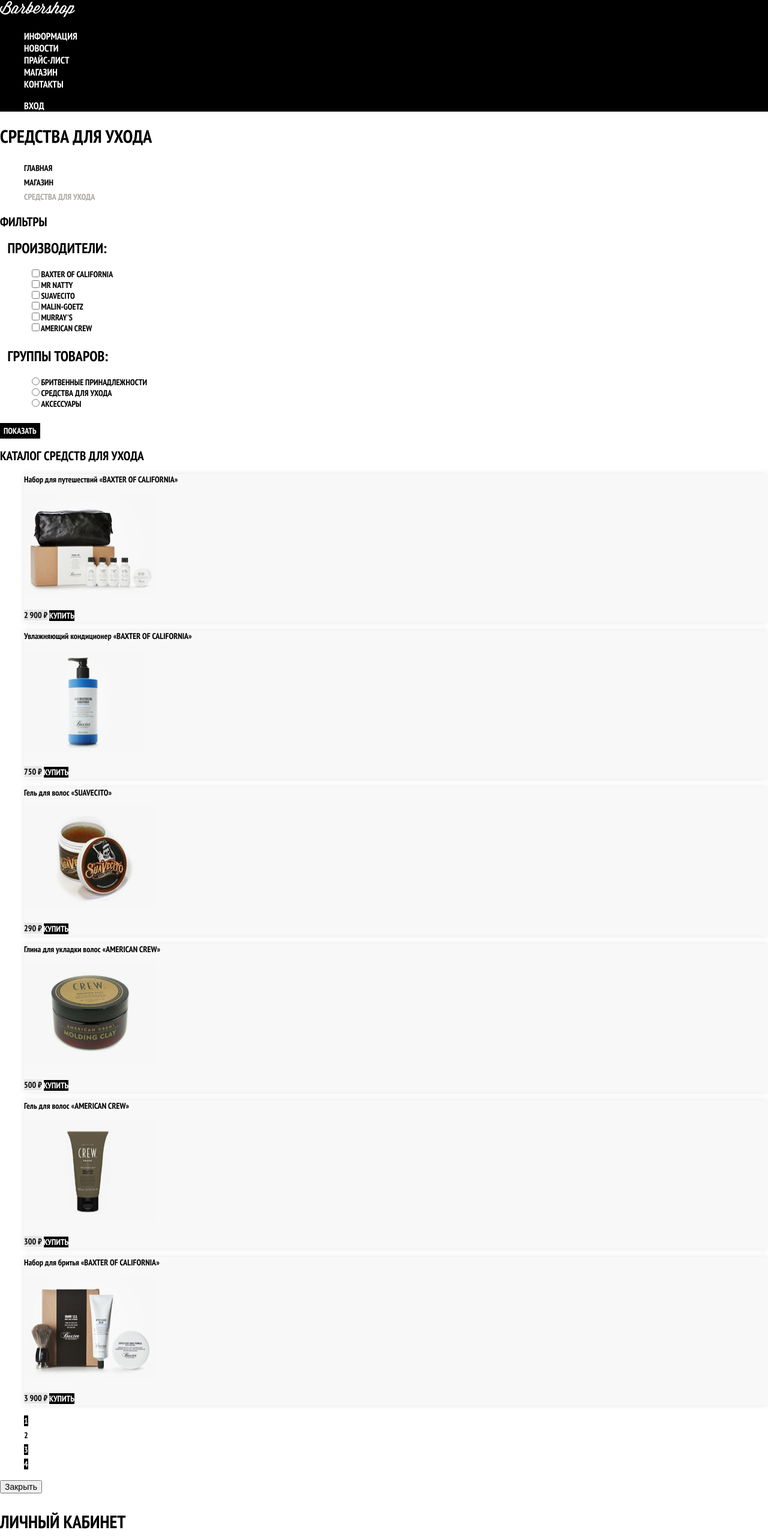
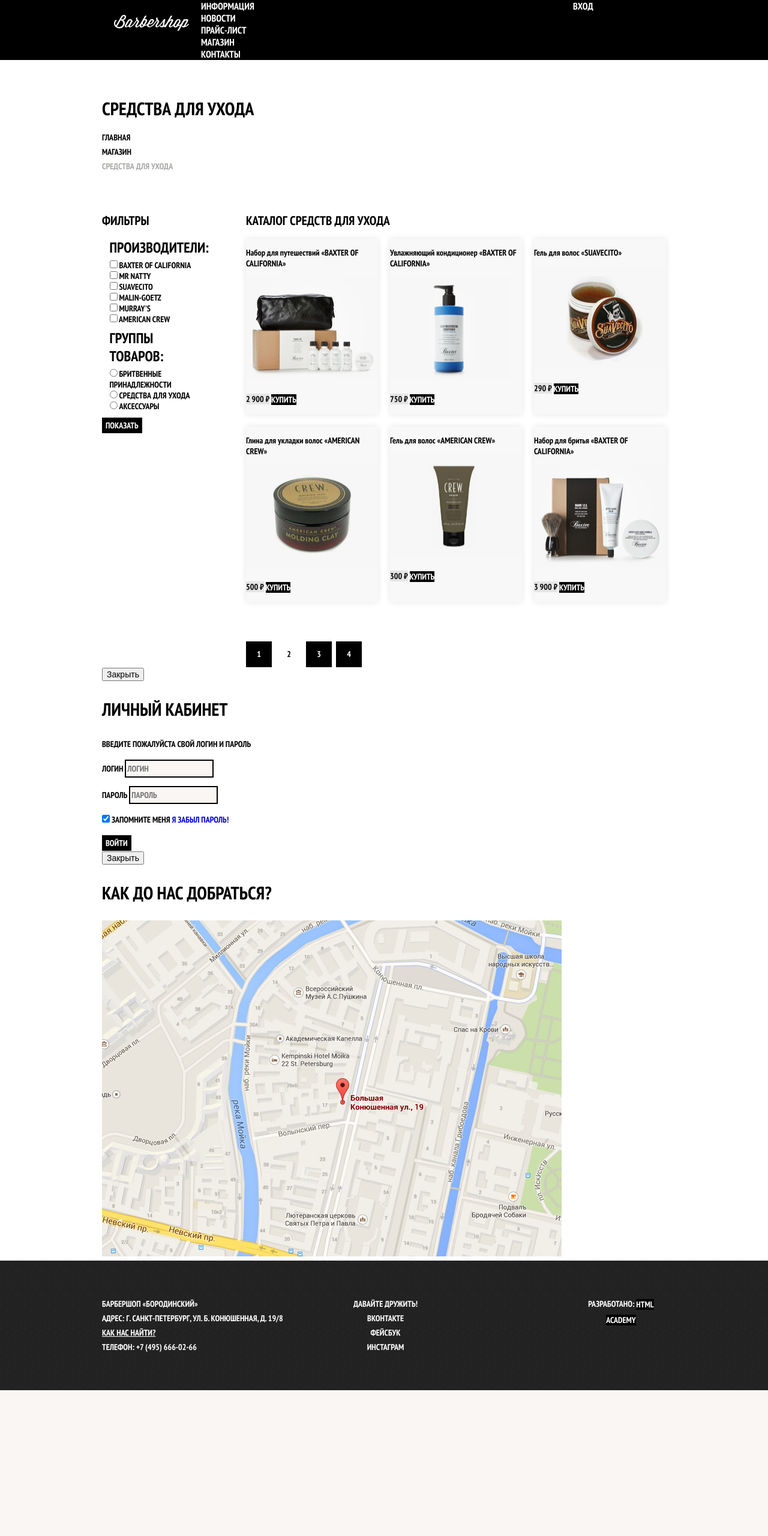
Before and after one commit to Akvy/447815-barbershop, a plain HTML site: page catalog.html in a window 1280 px wide. Shown: the top 2560 px of the page at 60% size. After the commit the page ends 2317 px from the top, so only its background shows below. Drawn offline with Linux system fonts and the light colour scheme.

Commit message:
Барбершоп закончил
Честно говоря, подход академии неудобный по части сеток) Делали бы "по живому" лучше ну или и так и так, потому что в этих подсвеченных контейнерах и удалении половины кода со стилями черт ногу сломит, в начале шло очень медленно, но потом приноровился, что-то сделал по-другому, но с тем же результатом) Сейчас хочу начать хотя бы девайс, а там посмотрим как пойдет)

```diff
--- a/catalog.html
+++ b/catalog.html
@@ -9,7 +9,7 @@
   </head>
   <body class="inner-page">
     <header class="main-header">
-      <nav class="main-nav">
+      <nav class="main-nav container">
         <a href="index.html" class="header-main-logo">
           <img src="img/logo.svg" alt="Лого барбершопа «Бородинский»" width="125" height="30">
         </a>
@@ -53,6 +53,7 @@
         </li>
       </ul>
 
+      <div class="catalog-columns">
         <section class="catalog-filters">
           <h2 class="visually hidden">Фильтры</h2>
 
@@ -60,7 +61,7 @@
             <fieldset>
               <legend>Производители:</legend>
 
-            <ul>
+              <ul class="checkbox-list">
                 <li>
                   <input type="checkbox" class="filter-input visually-hidden" id="baxter" name="baxter">
                   <label for="baxter">Baxter of California</label>
@@ -91,7 +92,7 @@
             <fieldset>
               <legend>Группы товаров:</legend>
 
-            <ul>
+              <ul class="radio-list">
                 <li>
                   <input type="radio" class="filter-input visually-hidden" id="razor" name="item-group" value="razor">
                   <label for="razor">Бритвенные принадлежности</label>
@@ -227,6 +228,7 @@
             </li>
           </ul>
         </section> <!-- end catalog -->
+      </div>
 
       <section class="modal modal-login">
         <button class="modal-close" type="button">Закрыть</button>
@@ -269,6 +271,7 @@
     </main>
 
     <footer class="main-footer">
+      <div class="container">
         <p class="footer-adress">Барбершоп «Бородинский»
           <br>
           Адрес: г. Санкт-петербург, ул. Б. Конюшенная, д. 19/8
@@ -298,6 +301,7 @@
           <b>Разработано:</b>
           <a href="#" class="button developer-link">HTML Academy</a>
         </p>
+      </div>
     </footer>
   </body>
 </html>
--- a/css/style.css
+++ b/css/style.css
@@ -15,6 +15,12 @@ body {
   background-image: url("../img/background.jpg");
   background-position: top center;
   background-repeat: no-repeat;
+}
+
+.container {
+  width: 940px;
+  margin: 0 auto;
+  padding: 0 10px;
 }
 
 .inner-page {
@@ -55,12 +61,40 @@ a {
   line-height: 20px;
   color: #ffffff;
 
+  display: flex;
+  flex-direction: column;
+  align-items: center;
+}
+
+.header-main-logo {
+  order: 3;
+}
+
+.main-nav-wrapper {
+  width: 100%;
+  margin-bottom: 60px;
+
   background-color: #000000;
+}
+
+.main-nav-wrapper .container {
+  display: flex;
+  justify-content: space-between;
 }
 
 .header-nav-list,
 .header-user-nav {
   list-style: none;
+  margin: 0;
+  padding: 0;
+}
+
+.header-nav-list {
+  width: 620px;
+}
+
+.header-user-nav {
+  width: 140px;
 }
 
 .header-nav-list a,
@@ -74,6 +108,26 @@ a {
   background-color: #242424;
 }
 
+.inner-page .main-header {
+  background-color: #000000;
+}
+
+.inner-page .main-nav {
+  display: flex;
+  flex-direction: row;
+  align-items: flex-start;
+}
+
+.inner-page .header-main-logo {
+  padding: 23px 20px;
+
+  order: 0;
+}
+
+.inner-page .login-link {
+  margin-left: auto;
+}
+
 /*== FOOTER ==*/
 
 .main-footer {
@@ -83,6 +137,27 @@ a {
   background-image: url("../img/pattern-dark.jpg");
   background-position: 0 0;
   background-repeat: repeat;
+
+  padding: 60px 0;
+}
+
+.main-footer .container {
+  display: flex;
+}
+
+.footer-adress,
+.footer-copyright {
+  margin: 0;
+}
+
+.footer-copyright {
+  margin-left: auto;
+}
+
+.footer-adress {
+  width: 320px;
+
+  margin-right: 80px;
 }
 
 .footer-adress a {
@@ -97,10 +172,14 @@ a {
 
 .social-container {
   text-align: center;
+
+  width: 145px;
 }
 
 .social-container ul {
   list-style: none;
+  margin: 0;
+  padding: 0;
 }
 
 .social-link {
@@ -109,6 +188,8 @@ a {
 
 .footer-copyright {
   text-align: center;
+
+  width: 150px;
 }
 
 .footer-copyright .developer-link:hover,
@@ -118,6 +199,8 @@ a {
   background-color: #ffffff;
 }
 
+/*== MODAL ==*/
+
 .modal {
   color: #000000;
 
@@ -126,6 +209,8 @@ a {
   background-position: 0 0;
   background-repeat: repeat;
 }
+
+/*== MODAL LOGIN ==*/
 
 .modal h2 {
   font-size: 30px;
@@ -163,18 +248,31 @@ a {
 
 /*== INDEX ==*/
 
+/*== FEATURES ==*/
+
 .features-list {
   list-style: none;
+  margin: 0;
+  padding: 0;
+
+  display: flex;
+  justify-content: space-between;
+
+  margin-bottom: 64px;
 }
 
 .feature-item {
   text-align: center;
+
+  width: 300px;
 }
 
 .feature-item h3 {
   font-size: 30px;
   line-height: 42px;
 }
+
+/*== INDEX-COLUMNS ==*/
 
 .index-columns {
   color: #000000;
@@ -183,6 +281,10 @@ a {
   background-image: url("../img/pattern-light.png");
   background-position: 0 0;
   background-repeat: repeat;
+
+  padding: 50px 80px;
+  display: flex;
+  justify-content: space-between;
 }
 
 .index-columns h2 {
@@ -190,17 +292,51 @@ a {
   line-height: 42px;
 }
 
+.index-columns:nth-of-type(1) {
+  margin-bottom: 36px;
+}
+
+.index-columns:nth-of-type(2) {
+  margin-bottom: 65px;
+}
+
+/*== NEWS ==*/
+
+.news {
+  width: 380px;
+}
+
 .news-list {
   list-style: none;
+  margin: 0;
+  padding: 0;
 }
 
 .news-item time {
   text-transform: none;
 }
 
+/*== GALLERY ==*/
+
+.gallery {
+  width: 300px;
+}
+
 .gallery-content {
   background-color: #cccccc;
   border: 7px solid #ffffff;
+}
+
+/*== CONTACT INFO ==*/
+
+.contact-info {
+  width: 380px;
+}
+
+/*== APPOINTMENT == */
+
+.appointment {
+  width: 300px;
 }
 
 .appointment-form input {
@@ -214,15 +350,23 @@ a {
   border-color: #663d15;
 }
 
-/*== CATALOG ==*/
+/*== CATALOG [PAGE] ==*/
 
 .page-title {
   font-size: 30px;
   line-height: 42px;
+
+  margin: 0;
+  padding: 0;
+  margin-bottom: 15px;
 }
 
 .breadcrumbs {
   list-style: none;
+  margin: 0;
+  padding: 0;
+
+  margin-bottom: 50px;
 }
 
 .breadcrumbs a {
@@ -236,6 +380,27 @@ a {
 
 .breadcrumbs-current {
   color: #aba9a7;
+}
+
+/*== CATALOG FILTERS ==*/
+
+.catalog-columns {
+  display: flex;
+  justify-content: space-between;
+}
+
+.catalog-filters {
+  width: 180px;
+}
+
+.page-title {
+  margin-top: 60px;
+}
+
+.checkbox-list,
+.radio-list {
+  margin: 0;
+  padding: 0;
 }
 
 .catalog-form fieldset {
@@ -263,13 +428,26 @@ a {
   opacity: 0.5;
 }
 
+/*== CATALOG ==*/
+
 .catalog-list {
   list-style: none;
+  margin: 0;
+  padding: 0;
+
+  width: 700px;
+
+  display: flex;
+  flex-wrap: wrap;
+  justify-content: space-between;
 }
 
 .catalog-item {
   background-color: #f8f8f8;
   box-shadow: 0 0 10px rgba(0, 0, 0, 0.1);
+
+  width: 220px;
+  margin-bottom: 20px;
 }
 
 .catalog-item:hover {
@@ -304,13 +482,31 @@ a {
 
 .paginator {
   list-style: none;
+  margin: 0;
+  padding: 0;
+
+  width: 193px;
+
+  margin-top: 45px;
+  display: flex;
+  justify-content: space-between;
+}
+
+.paginator-item {
+  background-color: #000000;
+
+  width: 43px;
+  height: 43px;
+
+  display: flex;
 }
 
 .paginator-item a {
   color: #ffffff;
 
-  background-color: #000000;
+  margin: auto;
 }
+
 
 .paginator-item a:hover,
 .paginator-item a:focus,
@@ -318,10 +514,12 @@ a {
   background-color: #663d15;
 }
 
+.paginator-item-current {
+  background-color: #ffffff;
+}
+
 .paginator-item-current a {
   color: #000000;
-
-  background-color: #ffffff;
 }
 
 .paginator-item-current a:hover,
@@ -332,18 +530,33 @@ a {
   background-color: #ffffff;
 }
 
-/*== CATALOG-ITEM ==*/
+/*== CATALOG-ITEM [PAGE] ==*/
+
+/*== CATALOG-ITEM-PHOTOS ==*/
+
+.catalog-item-photos {
+  width: 460px;
+}
 
 .product-photo-preview {
   list-style: none;
+  margin: 0;
+  padding: 0;
+
+  /*box-shadow: 0 0 10px 2px rgba(0, 0, 0, 0.1);*/
+
+  display: flex;
+  justify-content: space-between;
 }
 
 .product-photo-preview li {
-  box-shadow: 0 0 10px 2px rgba(0, 0, 0, 0.1);
+  width: 166px;
 }
 
 .photo-full {
-  box-shadow: 0 0 10px 2px rgba(0, 0, 0, 0.1);
+  /*box-shadow: 0 0 10px 2px rgba(0, 0, 0, 0.1);*/
+
+  margin-bottom: 21px;
 }
 
 .catalog-item-article {
@@ -358,6 +571,12 @@ a {
   background-color: #e5e5e5;
 }
 
+/*== CATALOG-ITEM-DESCRIPTION ==*/
+
+.catalog-item-description {
+  width: 390px;
+}
+
 .catalog-item-description h3 {
   font-size: 24px;
   line-height: 30px;
```
Also changed, not shown: catalog-item.html (+7 -1 lines), index.html (+9 -2 lines). Lines whose indentation alone changed are shown as unchanged.
